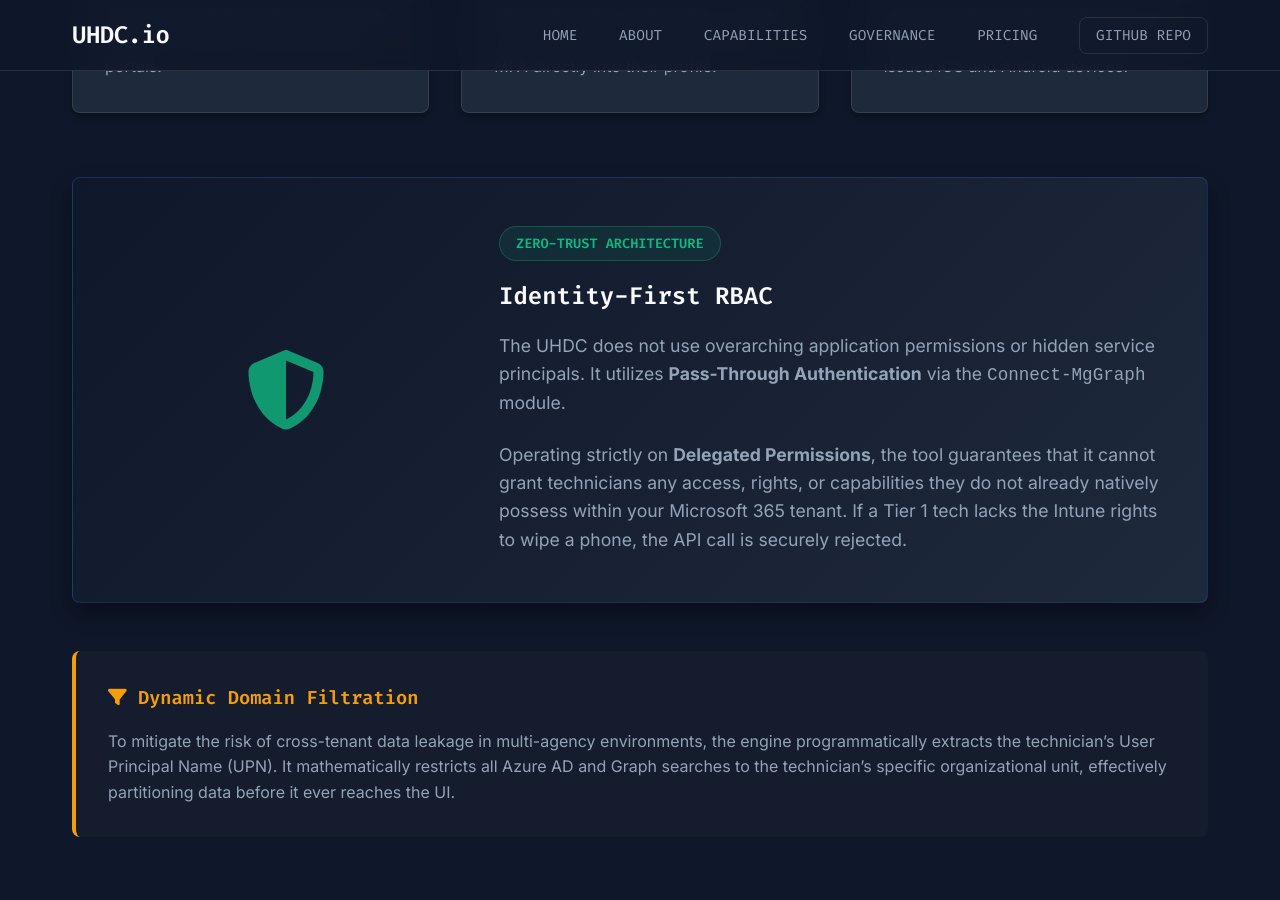
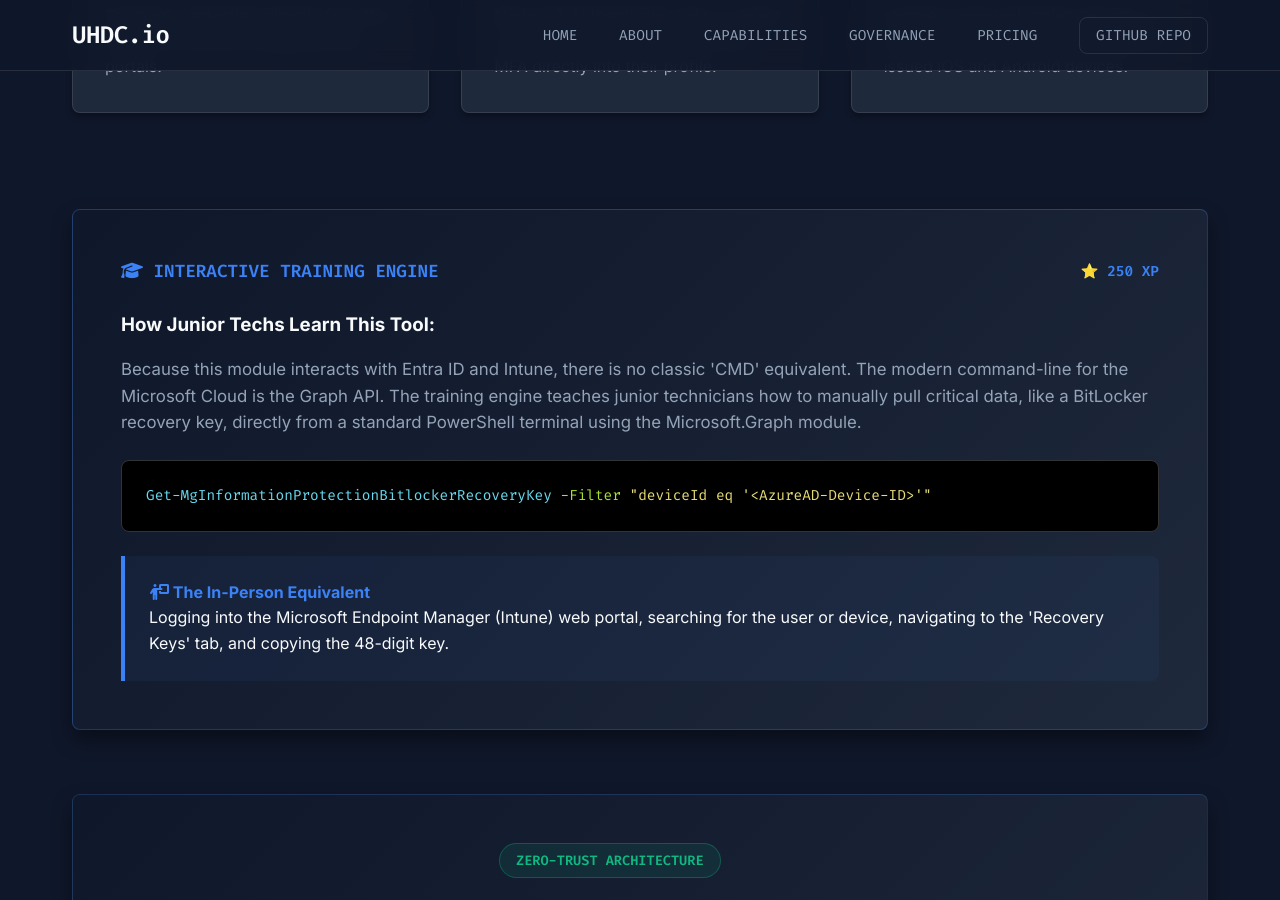
Before and after one commit to BobbyBurnsy/UHDC.io, a Jekyll site: the page built from cloud-identity-orchestrator.html, in a window 1280 px wide and 900 px high, scrolled down 1085 px. Built offline with Jekyll 4.4.1, drawn with Linux system fonts in a browser that asks for light colours.

Commit message:
Update cloud-identity-orchestrator.html

```diff
--- a/cloud-identity-orchestrator.html
+++ b/cloud-identity-orchestrator.html
@@ -65,6 +65,32 @@
     </div>
 </section>
 
+<!-- TRAINING ENGINE SHOWCASE -->
+<section style="padding-top: 0; border-bottom: none;">
+    <div class="training-showcase" style="border-color: rgba(59, 130, 246, 0.3);">
+        <div style="display: flex; justify-content: space-between; align-items: center; margin-bottom: 1.5rem;">
+            <div class="console-font" style="color: var(--accent-blue); font-weight: bold; font-size: 1.1rem;">
+                <i class="fa-solid fa-graduation-cap"></i> INTERACTIVE TRAINING ENGINE
+            </div>
+            <div class="console-font" style="color: var(--accent-blue); font-size: 0.9rem; font-weight: bold;">⭐ 250 XP</div>
+        </div>
+
+        <h3 style="color: var(--text-primary); margin-bottom: 1rem;">How Junior Techs Learn This Tool:</h3>
+        <p style="color: var(--text-secondary); font-size: 1.05rem; line-height: 1.6; margin-bottom: 1.5rem;">
+            Because this module interacts with Entra ID and Intune, there is no classic 'CMD' equivalent. The modern command-line for the Microsoft Cloud is the Graph API. The training engine teaches junior technicians how to manually pull critical data, like a BitLocker recovery key, directly from a standard PowerShell terminal using the Microsoft.Graph module.
+        </p>
+
+        <div class="mock-code">
+            <span class="cmd">Get-MgInformationProtectionBitlockerRecoveryKey</span> <span class="param">-Filter</span> <span class="str">"deviceId eq '&lt;AzureAD-Device-ID&gt;'"</span>
+        </div>
+
+        <div class="mock-inperson" style="border-left-color: var(--accent-blue); background: rgba(59, 130, 246, 0.05);">
+            <h4 style="color: var(--accent-blue);"><i class="fa-solid fa-person-chalkboard"></i> The In-Person Equivalent</h4>
+            <p>Logging into the Microsoft Endpoint Manager (Intune) web portal, searching for the user or device, navigating to the 'Recovery Keys' tab, and copying the 48-digit key.</p>
+        </div>
+    </div>
+</section>
+
 <!-- SECURITY & GOVERNANCE BLOCK -->
 <section style="border-bottom: none; padding-top: 0;">
     <div style="background: linear-gradient(135deg, rgba(15, 23, 42, 1) 0%, rgba(30, 41, 59, 1) 100%); border: 1px solid rgba(59, 130, 246, 0.2); border-radius: var(--border-radius); padding: 3rem; display: grid; grid-template-columns: 1fr 2fr; gap: 3rem; align-items: center; box-shadow: var(--shadow-md);">
```
